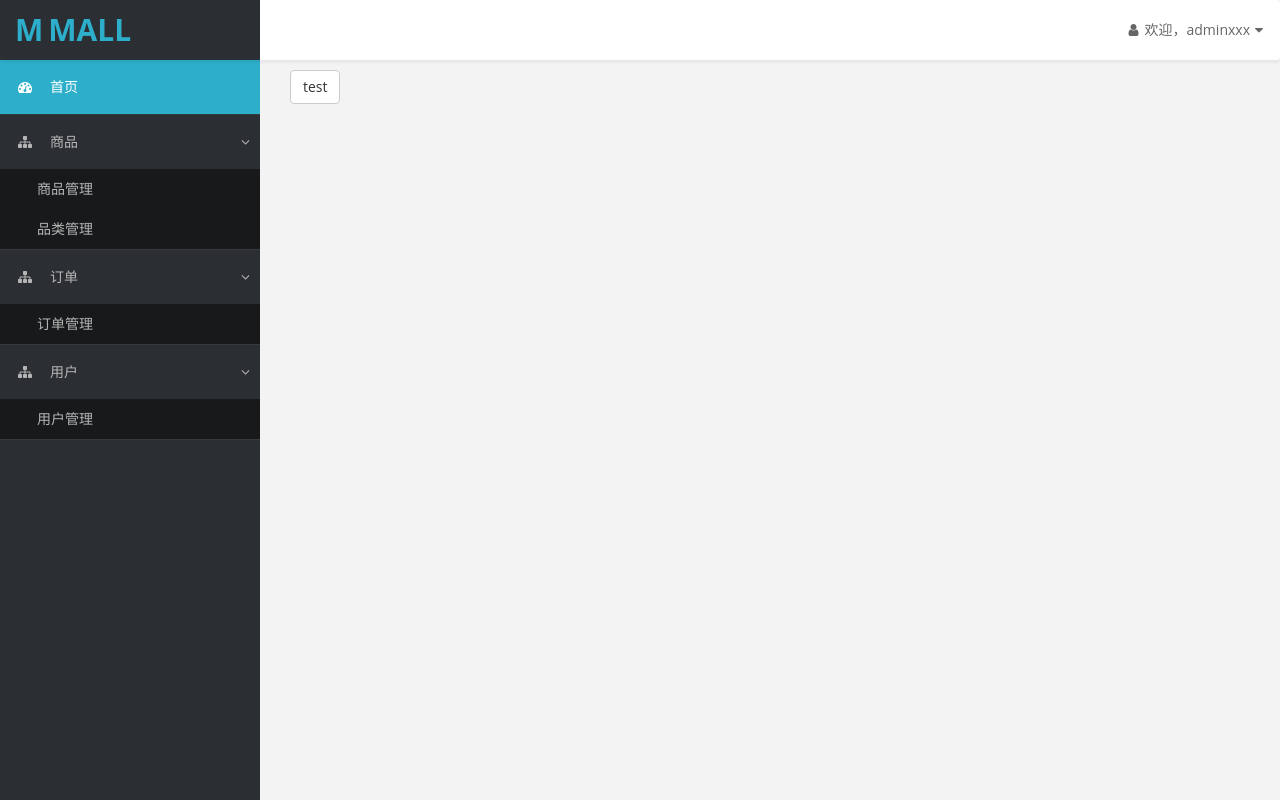
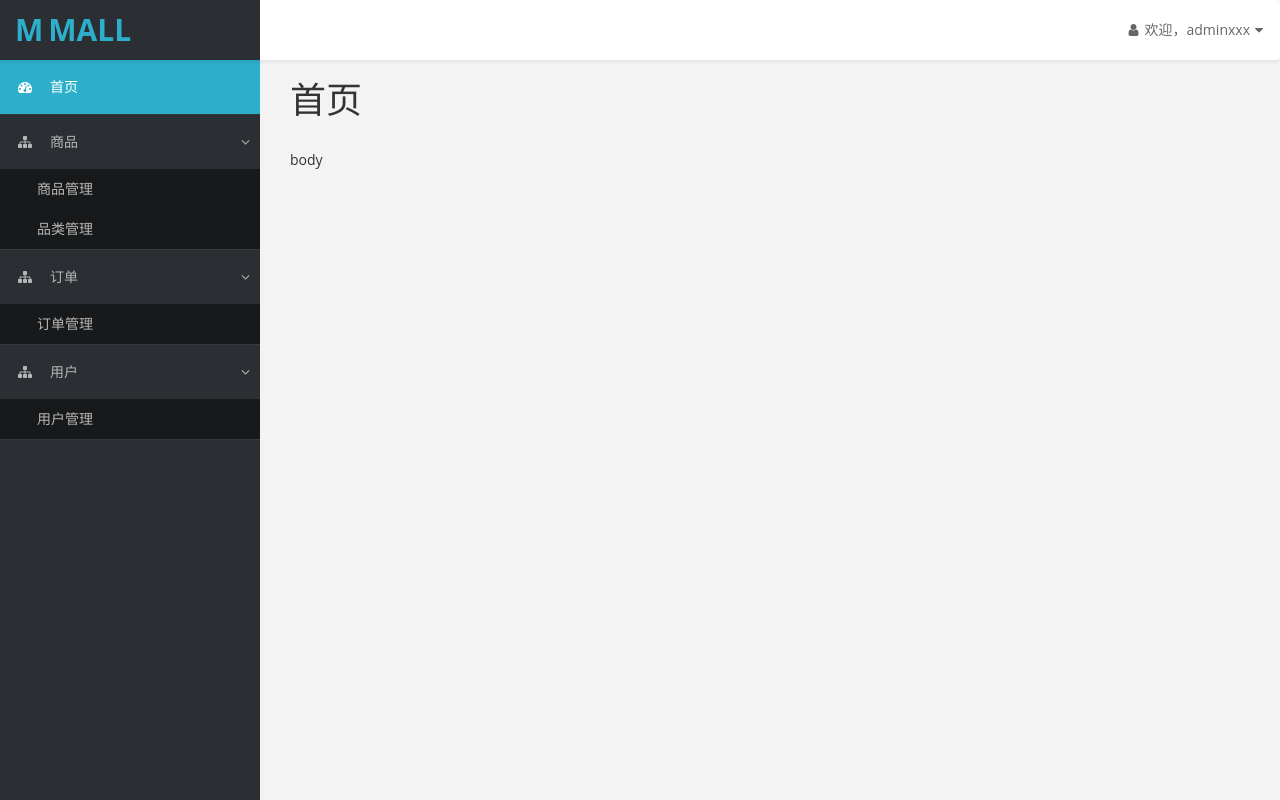
Before and after one commit to CitrusMaxima/admin-fe, a React app: page / in a window 1280 px wide. Built offline with nearby package versions, Linux system fonts and the light colour scheme.

Commit message:
通用页面标题的开发

```diff
--- /dev/null
+++ b/src/component/page-title/index.jsx
@@ -0,0 +1,24 @@
+import React from 'react';
+
+class Layout extends React.Component {
+    constructor(props) {
+        super(props);
+    }
+
+    componentWillMount() {
+        document.title = this.props.title + ' - MMALL';
+    }
+
+    render() {
+        return (
+            <div className="row">
+                <div className="col-md-12">
+                    <h1 className="page-header">{this.props.title}</h1>
+                    {this.props.children}
+                </div>
+            </div>
+        );
+    }
+}
+
+export default Layout;
--- a/src/index.html
+++ b/src/index.html
@@ -4,7 +4,7 @@
     <meta charset="UTF-8">
     <meta name="viewPort" content="width=device-width, initial-scale=1">
     <meta name="author" content="CitrusMaxima">
-    <title>HAPPYMMALL ADMIN</title>
+    <title>MMALL ADMIN</title>
     <link href="http://cdn.bootcss.com/twitter-bootstrap/3.3.7/css/bootstrap.min.css" rel="stylesheet">
     <link href="http://cdn.bootcss.com/font-awesome/4.7.0/css/font-awesome.min.css" rel="stylesheet">
 </head>
--- a/src/page/home/index.jsx
+++ b/src/page/home/index.jsx
@@ -1,12 +1,18 @@
 import React from 'react';
+
+import PageTitle from 'component/page-title/index.jsx';
 import './index.css';
 
 class Home extends React.Component {
     render() {
         return (
             <div id="page-wrapper">
-
-                <button className="btn btn-default">test</button>
+                <PageTitle title="首页"/>
+                <div className="row">
+                    <div className="col-md-12">
+                        body
+                    </div>
+                </div>
             </div>
         );
     }
```
